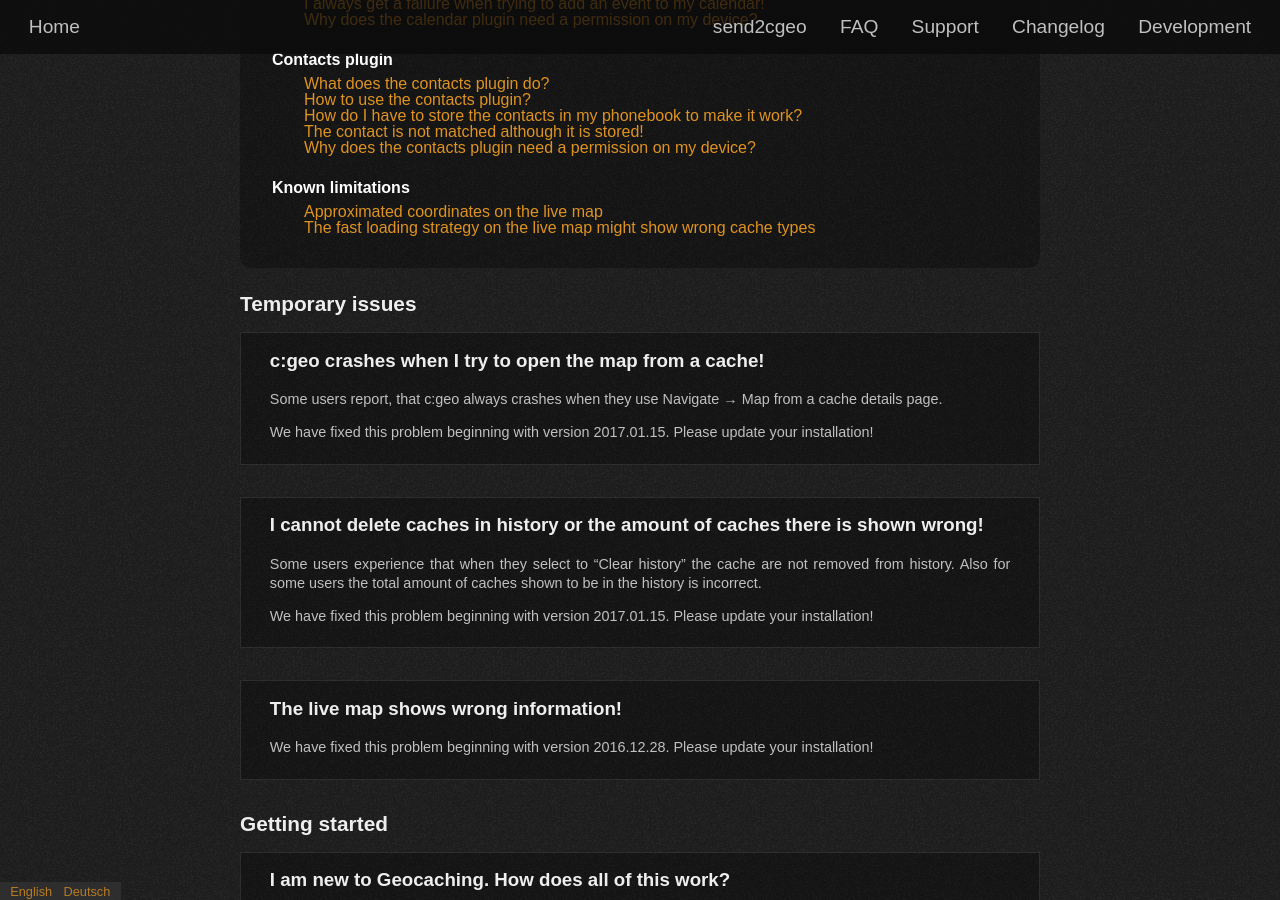
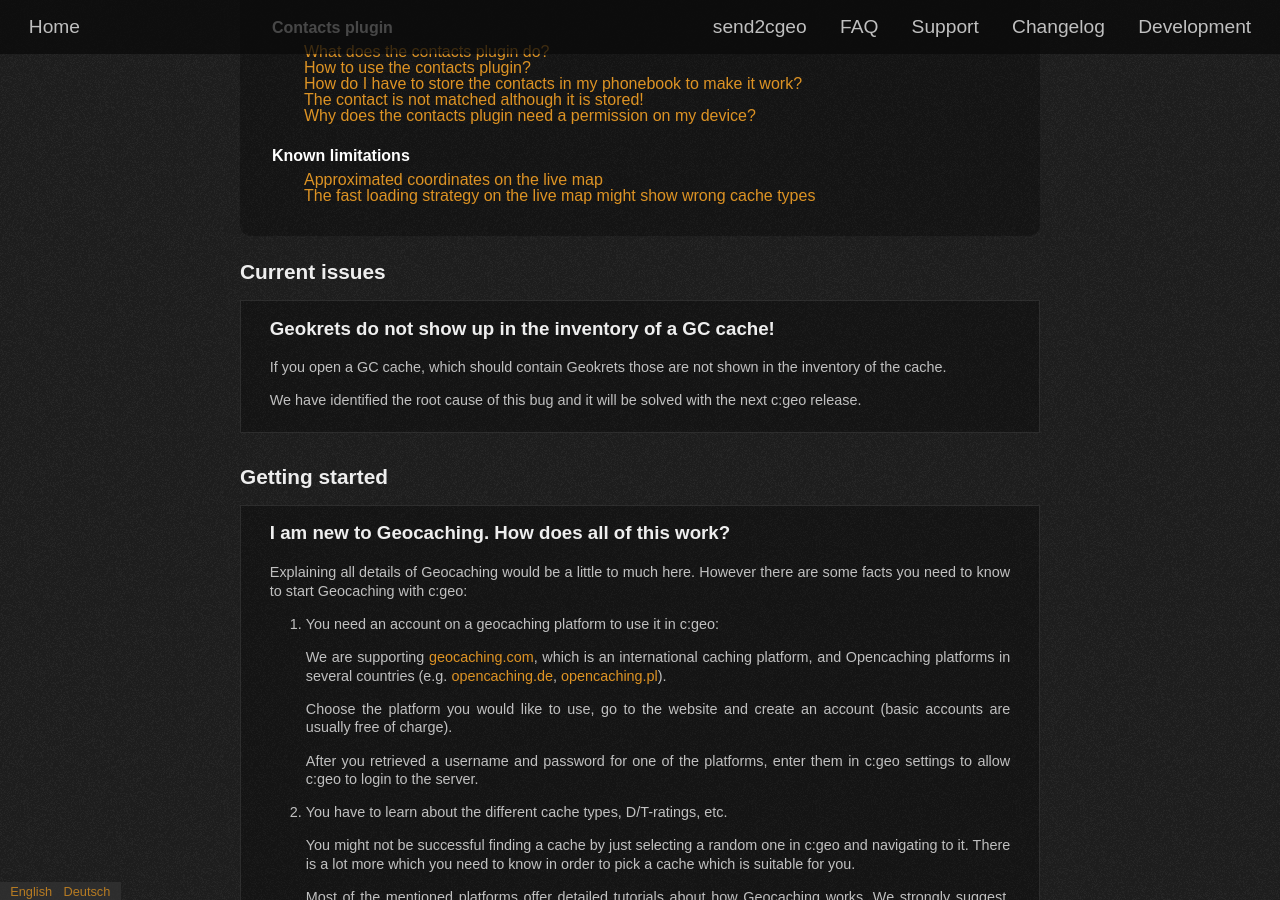
Before and after one commit to cgeo/cgeo.github.io, a Jekyll site: the page built from faq.html, in a window 1280 px wide and 900 px high, scrolled down 2437 px. Built offline with Jekyll 4.4.1, drawn with Linux system fonts in a browser that asks for light colours; some web fonts are replaced; some of the changed text lies outside the part shown.

Commit message:
FAQ: Updated temporary issue information
and rename to current problems

```diff
--- a/_data/faq.yml
+++ b/_data/faq.yml
@@ -1,53 +1,22 @@
 - id: temporary-issues
   title:
-      en: Temporary issues
-      de: Temporäre Probleme
+      en: Current issues
+      de: Aktuelle Probleme
   items:
-      - id: 6206
-        en:
-            title: c:geo crashes when I try to open the map from a cache!
-            content: |
-                Some users report, that c:geo always crashes when they use Navigate → Map from a cache details page.
-
-                We have fixed this problem beginning with version 2017.01.15.
-                Please update your installation!
-        de:
-            title: c:geo stürzt ab, wenn ich versuche die Karte für einen Cache zu öffnen!
-            content: |
-                Einige Nutzer berichten, dass c:geo immer abstürzt wenn sie Navigation → Karte aus den Cache-Details öffnen wollen.
-
-                Wir haben diesen Fehler beginnend mit Version 2017.01.15 behoben.
-                Bitte aktualisiere deine Installation!
-
-      - id: 6186
-        en:
-            title: I cannot delete caches in history or the amount of caches there is shown wrong!
-            content: |
-                Some users experience that when they select to "Clear history" the cache are not removed from history.
-                Also for some users the total amount of caches shown to be in the history is incorrect.
-
-                We have fixed this problem beginning with version 2017.01.15.
-                Please update your installation!
-        de:
-            title: Ich kann den Verlauf nicht löschen oder der Verlauf zeigt die falsche Anzahl an Caches!
-            content: |
-                Einige Nutzer haben das Problem, dass trotz Auwahl von "Verlauf leeren" die Caches nicht aus dem Verlauf gelöscht werden.
-                Auch ist für eininge Nutzer die Gesamtzahl an Caches im Verlauf falsch.
-
-                Wir haben diesen Fehler beginnend mit Version 2017.01.15 behoben.
-                Bitte aktualisiere deine Installation!
-
-      - id: 6175
-        en:
-            title: The live map shows wrong information!
-            content: |
-                We have fixed this problem beginning with version 2016.12.28.
-                Please update your installation!
-        de:
-            title: Die Live-Karte zeigt falsche Informationen!
-            content: |
-                Wir haben diesen Fehler beginnend mit Version 2016.12.28 behoben.
-                Bitte aktualisiere deine Installation!
+      - id: 6337
+        en:
+            title: Geokrets do not show up in the inventory of a GC cache!
+            content: |
+                If you open a GC cache, which should contain Geokrets those are not shown in the inventory of the cache.
+
+                We have identified the root cause of this bug and it will be solved with the next c:geo release.
+        de:
+            title: Geokrets werden im Inventar von GC-Caches nicht angezeigt!
+            content: |
+                Wenn du einen GC-Cache öffnest, der Geokrets enthalten sollte, werden sie im Inventar des Caches nicht angezeigt.
+
+                Wir haben die Ursache des Fehlers gefunden und werden diesen in der nächsten c:geo Version beheben.
+
 
 - id: getting-started
   title:
```
